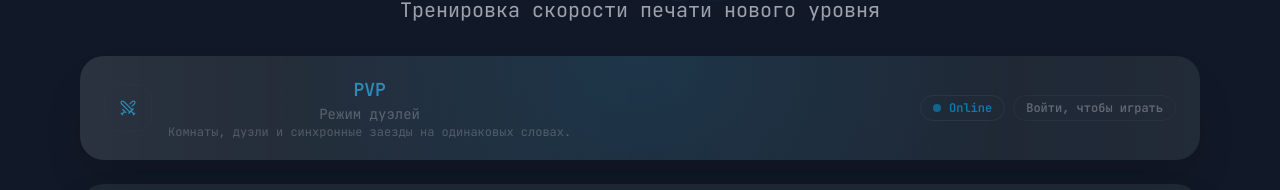
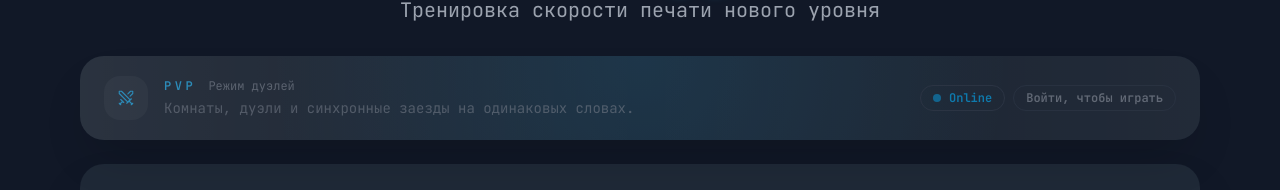
Before and after one commit to LeonKazaryan/leotype, a React (Vite) app: page / in a window 1280 px wide. Shown: the part 156-346 px from the top of the page. Built offline with nearby package versions, Linux system fonts and the light colour scheme; no server answers.

Commit message:
PVP banne UI Enhanced

```diff
--- a/src/components/settings/PvpBanner.tsx
+++ b/src/components/settings/PvpBanner.tsx
@@ -41,13 +41,19 @@ function PvpBanner({ themeClasses, isLocked, onOpen, onRequireAuth, shakeKey }:
 
       <div className="relative flex flex-col gap-4 md:flex-row md:items-center md:justify-between">
         <div className="flex items-center gap-4">
-          <div className={`flex h-12 w-12 items-center justify-center rounded-2xl border ${themeClasses.border}`}>
+          <div className="flex h-11 w-11 items-center justify-center rounded-2xl bg-white/5">
             <PvpIcon className={themeClasses.primary} size={iconSize} strokeWidth={iconStroke} />
           </div>
-          <div>
-            <p className={`text-lg font-semibold ${themeClasses.primary}`}>{i18n.pvp.card.title}</p>
-            <p className={`text-sm ${themeClasses.secondary} opacity-70`}>{i18n.pvp.card.subtitle}</p>
-            <p className={`text-xs ${themeClasses.secondary} opacity-60`}>{i18n.pvp.card.description}</p>
+          <div className="space-y-1 text-left">
+            <div className="flex flex-wrap items-center gap-3">
+              <span className={`text-xs font-semibold uppercase tracking-[0.3em] ${themeClasses.primary}`}>
+                {i18n.pvp.card.title}
+              </span>
+              <span className={`text-xs ${themeClasses.secondary} opacity-70`}>{i18n.pvp.card.subtitle}</span>
+            </div>
+            <p className={`text-sm ${themeClasses.secondary} opacity-60 max-w-[520px]`}>
+              {i18n.pvp.card.description}
+            </p>
           </div>
         </div>
         <div className="flex flex-wrap items-center gap-2">
```
